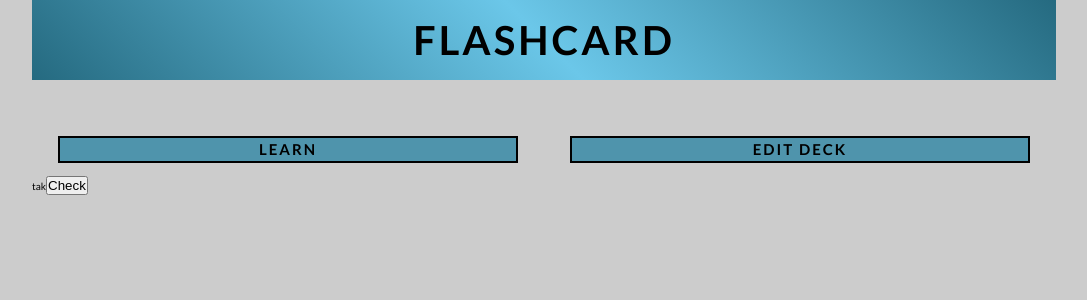
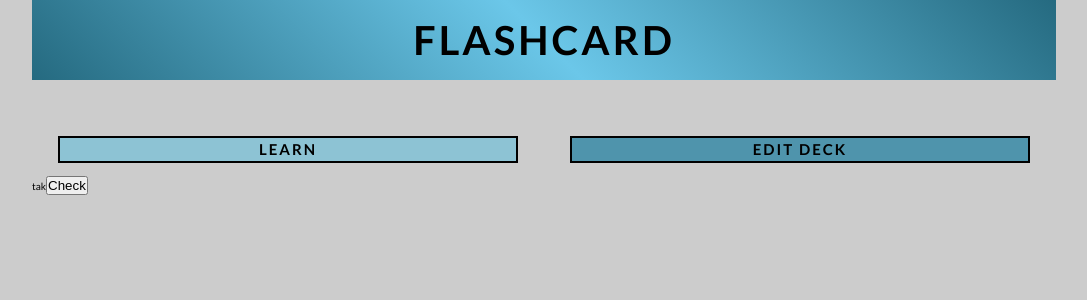
Before and after one commit to dawid-fulmes/flashcards, a React (Create React App) app: page / in a window 1280 px wide. Shown: the top 300 px of the page, without its empty margins (96-1183 px from the left). Built offline with nearby package versions, Linux system fonts and the light colour scheme.

Commit message:
Add mechanism of adding active class to current position in menu

```diff
--- a/src/components/App.js
+++ b/src/components/App.js
@@ -11,7 +11,7 @@ class App extends Component {
     const { appMode, switchEditMode, switchLearnMode } = this.props
     return (
       <div className="app">
-        <Header switchEditMode={switchEditMode} switchLearnMode={switchLearnMode} />
+        <Header switchEditMode={switchEditMode} switchLearnMode={switchLearnMode} appMode={appMode} />
         {appMode === "EDIT_MODE" ? <EditDeck /> : null}
         {appMode === "LEARN_MODE" ? <Learn /> : null}
       </div>
--- a/src/components/Header.js
+++ b/src/components/Header.js
@@ -1,14 +1,14 @@
 import React from 'react';
 import '../style/Header.scss'
 
-const Header = ({ switchLearnMode, switchEditMode }) => {
+const Header = ({ switchLearnMode, switchEditMode, appMode }) => {
     return (
         <header className="main">
             <h1>Flashcard</h1>
             <nav>
                 <ul>
-                    <li onClick={switchLearnMode}>Learn</li>
-                    <li onClick={switchEditMode}>Edit Deck</li>
+                    <li onClick={switchLearnMode} className={appMode === "LEARN_MODE" ? "active" : null}>Learn</li>
+                    <li onClick={switchEditMode} className={appMode === "EDIT_MODE" ? "active" : null}>Edit Deck</li>
                 </ul>
             </nav>
         </header>
```
